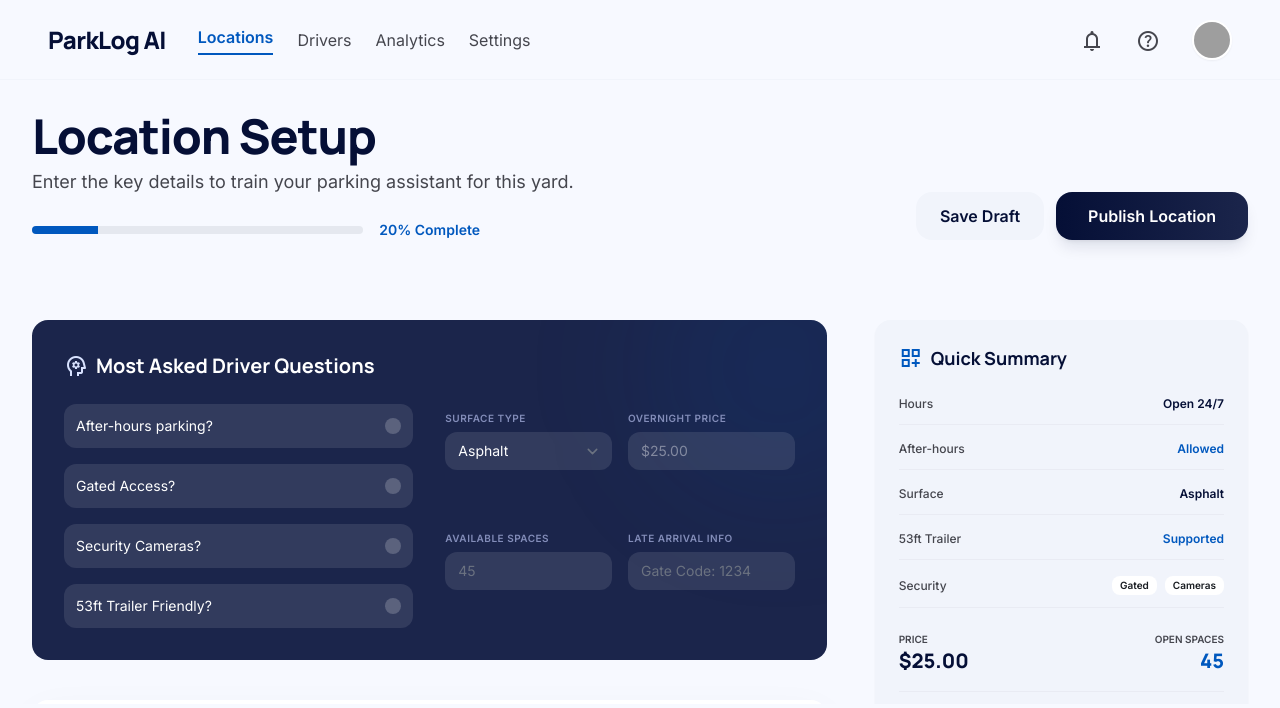
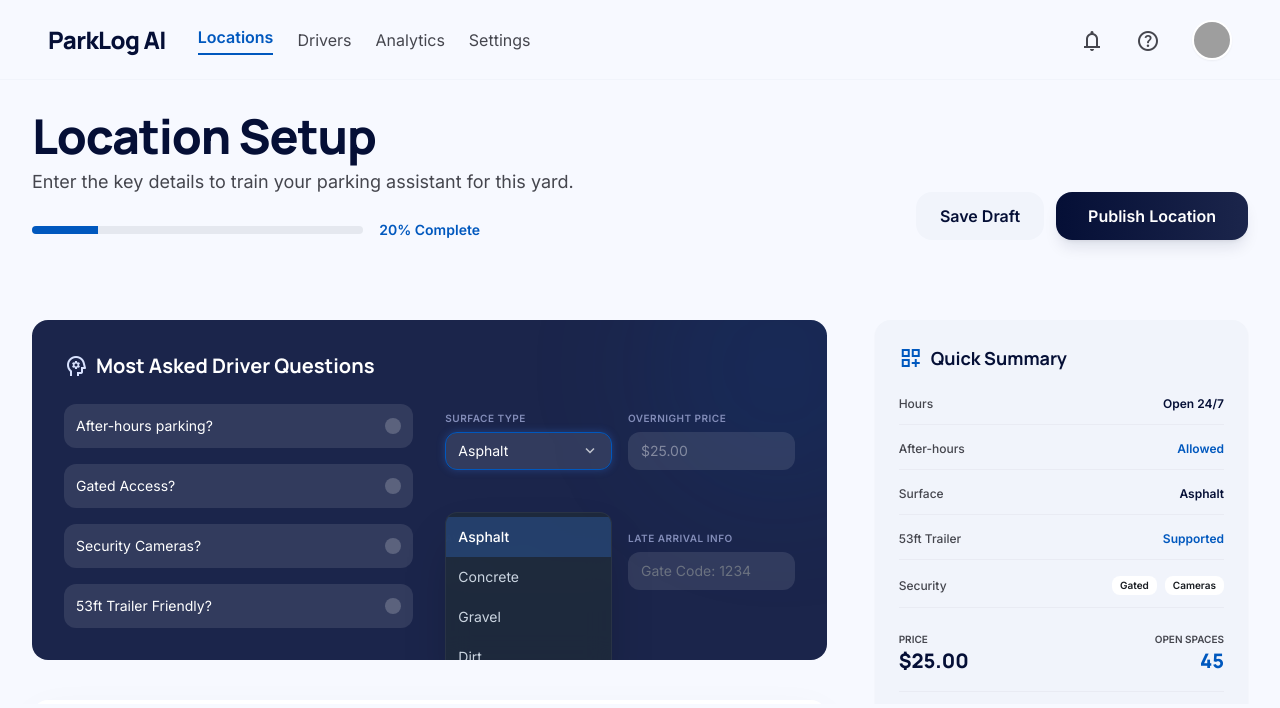
Before and after one commit to rroma00/truck-parking-ai, a React (Vite) app in the folder dashboard/: page / in a window 1280 px wide. Shown: the top 708 px of the page. Built offline with nearby package versions, Linux system fonts and the light colour scheme; no server answers; grey boxes are pictures that could not be loaded.

Commit message:
Update Surface Type dropdown panel

```diff
--- a/dashboard/src/pages/Dashboard.jsx
+++ b/dashboard/src/pages/Dashboard.jsx
@@ -49,13 +49,28 @@ export default function Dashboard() {
 </label>
 </div>
 <div className="grid grid-cols-2 gap-4">
-<div className="space-y-1">
+<div className="space-y-1 relative z-50">
 <label className="text-[10px] uppercase tracking-wider text-on-primary-container font-bold">Surface Type</label>
-<select className="w-full bg-white/10 border-transparent rounded-lg text-sm focus:ring-secondary focus:border-secondary">
-<option>Asphalt</option>
-<option>Gravel</option>
-<option>Concrete</option>
-</select>
+<div className="w-full bg-white/10 border border-secondary rounded-lg text-sm flex items-center justify-between px-3 py-2 cursor-pointer shadow-[0_0_8px_rgba(59,130,246,0.3)]">
+<span className="text-white">Asphalt</span>
+<span className="material-symbols-outlined text-white/70 text-lg leading-none">expand_more</span>
+</div>
+<div className="absolute top-full left-0 mt-2 w-full bg-[#1e2a3b]/95 backdrop-blur-md rounded-lg shadow-2xl overflow-hidden border border-white/5 pb-1">
+<div className="flex flex-col pt-1">
+<div className="px-3 py-2.5 bg-blue-500/25 text-white text-sm font-medium cursor-pointer">
+Asphalt
+</div>
+<div className="px-3 py-2.5 text-slate-300 text-sm hover:bg-white/10 hover:text-white cursor-pointer transition-colors">
+Concrete
+</div>
+<div className="px-3 py-2.5 text-slate-300 text-sm hover:bg-white/10 hover:text-white cursor-pointer transition-colors">
+Gravel
+</div>
+<div className="px-3 py-2.5 text-slate-300 text-sm hover:bg-white/10 hover:text-white cursor-pointer transition-colors">
+Dirt
+</div>
+</div>
+</div>
 </div>
 <div className="space-y-1">
 <label className="text-[10px] uppercase tracking-wider text-on-primary-container font-bold">Overnight Price</label>
```
